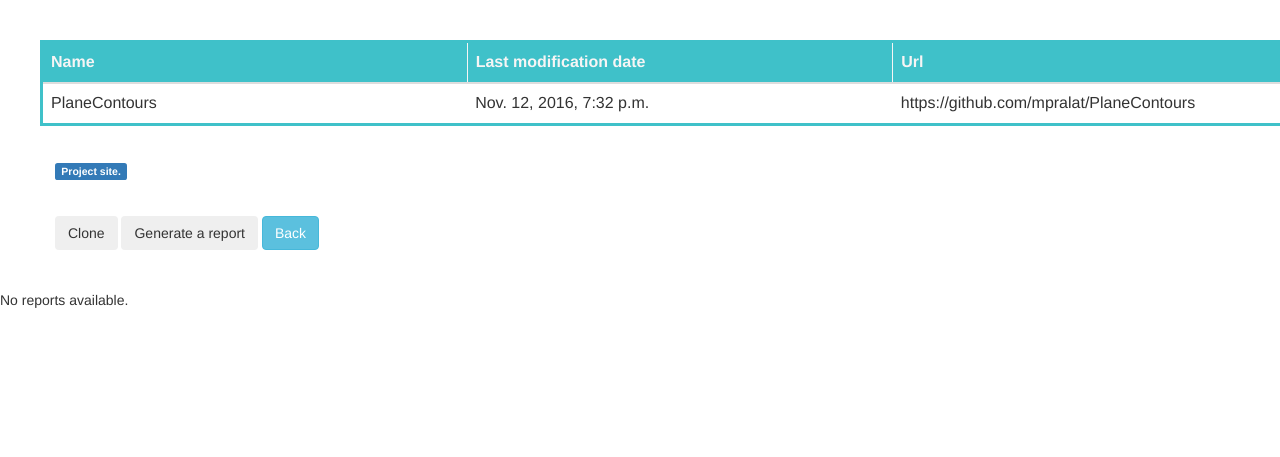
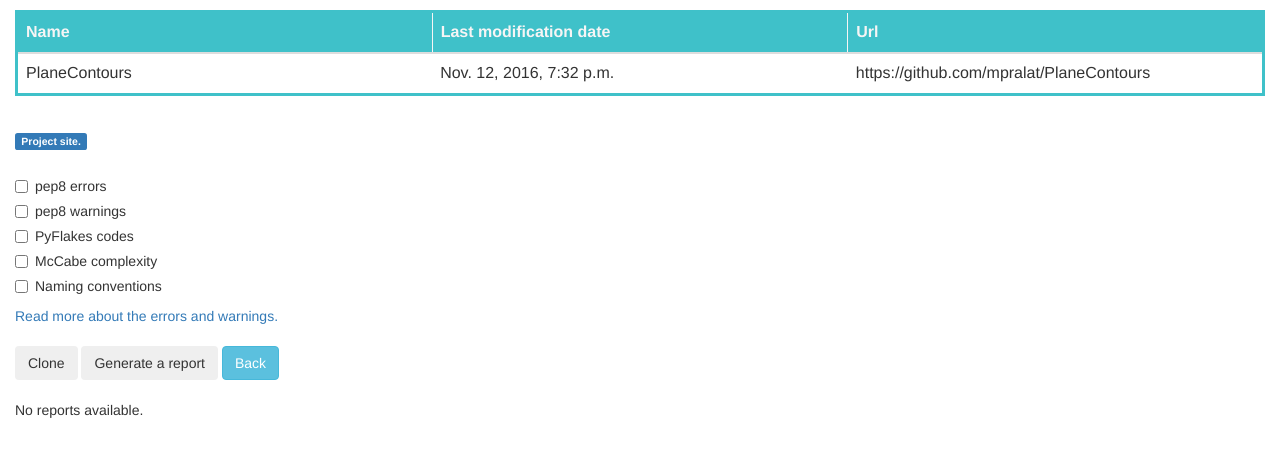
Before and after one commit to mpralat/pythonCodeAnalyzer, a Django app: page /project/58/ in a window 1280 px wide. Shown: the part 70-527 px from the top of the page. Run offline with Django 3.2, Linux system fonts and the light colour scheme; data comes from the database, SQL or seed files in the repository; both versions use the stored data as it was after the commit; data that the repository does not hold is empty; style sheets or scripts are compiled from the project's sources; parts of the project's set-up code (start-up, migrations or seed data) failed here and were passed over; some libraries are stand-ins or nearby versions.

Commit message:
Minor changes

```diff
--- a/staticCodeAnalyzer/mainApp/models.py
+++ b/staticCodeAnalyzer/mainApp/models.py
@@ -1,4 +1,5 @@
 from django.db import models
+import datetime
 
 # Create your models here.
 class Project(models.Model):
@@ -6,6 +7,7 @@ class Project(models.Model):
     repository_url = models.URLField()
     last_commit_date = models.DateTimeField()
     cloned_dir_path = models.CharField(max_length=200, default='')
+    # last_report_date = models.DateTimeField(default=datetime.datetime.now())
 
 
 class Report(models.Model):
--- a/staticCodeAnalyzer/mainApp/static/css/style.scss
+++ b/staticCodeAnalyzer/mainApp/static/css/style.scss
@@ -23,7 +23,6 @@ header{
 //  background: $pink;
 //}
 table {
-  margin: 40px;
   display: table;
   width: 70%;
   table-layout: fixed;
@@ -33,7 +32,9 @@ table {
 }
 
 .container-fluid{
-  margin: 40px;
+  padding: 10px;
+  margin-right: 5px;
+  margin-left: 5px;
 }
 //
 //th, td {
--- a/staticCodeAnalyzer/mainApp/static/functionality.js
+++ b/staticCodeAnalyzer/mainApp/static/functionality.js
@@ -1,17 +1,12 @@
 /**
  * Created by marta on 07.05.17.
  */
-function sendFormRequest(project_id, url){
+function sendCloneRequest(project_id){
     console.log(project_id);
-    if(url === '/clone_project/'){
-         $('#project_state').text('Cloning the repository...');
-         document.getElementById("report_button").disabled = true;
-    } else {
-         $('#project_state').text('Generating the report...');
-         document.getElementById("clone_button").disabled = true;
-    }
+    $('#project_state').text('Cloning the repository...');
+    document.getElementById("report_button").disabled = true;
     $.ajax({
-        url: url,
+        url: /clone_project/,
         type: "POST",
         data: {csrfmiddlewaretoken: document.getElementsByName('csrfmiddlewaretoken')[0].value,
                 'project_id' : project_id},
@@ -25,7 +20,31 @@ function sendFormRequest(project_id, url){
             },
             203: function () {
                 $('#project_state').text('Made first, fresh clone.');
-            },
+            }
+        }
+    }).done(function () {
+        console.log("done");
+        document.getElementById("report_button").disabled = false;
+    });
+}
+
+function sendReportRequest(project_id){
+    console.log(project_id);
+     $('#project_state').text('Generating the report...');
+     document.getElementById("clone_button").disabled = true;
+     checked_flake_options = [];
+     $('#flake_options').find('input:checked').each(function () {
+            checked_flake_options.push($(this).attr('value'));
+        });
+    var jsonArr = JSON.stringify(checked_flake_options);
+    $.ajax({
+        url: '/generate_report/',
+        type: "POST",
+        data: {csrfmiddlewaretoken: document.getElementsByName('csrfmiddlewaretoken')[0].value,
+                'project_id' : project_id,
+                'flake_options' : jsonArr},
+        dataType: "json",
+        statusCode: {
             204: function () {
                 $('#project_state').text('Report generated.');
             },
@@ -35,7 +54,6 @@ function sendFormRequest(project_id, url){
         }
     }).done(function () {
         console.log("done");
-        document.getElementById("report_button").disabled = false;
         document.getElementById("clone_button").disabled = false;
         window.location.reload();
     });
--- a/staticCodeAnalyzer/mainApp/templates/project.html
+++ b/staticCodeAnalyzer/mainApp/templates/project.html
@@ -1,17 +1,13 @@
+<script src="https://ajax.googleapis.com/ajax/libs/jquery/3.2.1/jquery.min.js"></script>
+<script src="http://code.jquery.com/ui/1.9.2/jquery-ui.js"></script>
 {# Load the tag library #}
 {% load bootstrap3 %}
-
 {# Load CSS and JavaScript #}
 {% bootstrap_css %}
 {% bootstrap_javascript %}
-
 {# Display django.contrib.messages as Bootstrap alerts #}
 {% bootstrap_messages %}
-
-
 {% load staticfiles %}
-<script src="https://ajax.googleapis.com/ajax/libs/jquery/1.8.3/jquery.min.js" xmlns="http://www.w3.org/1999/html"></script>
-<script src="http://code.jquery.com/ui/1.9.2/jquery-ui.js"></script>
 <script src="{% static 'functionality.js' %}"></script>
 <title>Static Code Analyzer</title>
 <link rel="stylesheet" type="text/css" href="{% static 'css/style.css' %}" />
@@ -22,6 +18,7 @@
 
 {% block content %}
     {% csrf_token %}
+    <div class="container-fluid">
         <table class="table">
             <thead class="thead-inverse">
                 <tr>
@@ -36,20 +33,40 @@
                 <td> {{ project.repository_url }} </td>
             </tbody>
         </table>
+    </div>
     <div class="container-fluid">
         <span id="project_state" class="label label-primary">Project site.</span>
     </div>
 
+    <div class="container-fluid" id="flake_options">
+        <div class="checkbox">
+          <label><input type="checkbox" value="E">pep8 errors</label>
+        </div>
+        <div class="checkbox">
+          <label><input type="checkbox" value="W">pep8 warnings</label>
+        </div>
+        <div class="checkbox">
+          <label><input type="checkbox" value="F">PyFlakes codes</label>
+        </div>
+        <div class="checkbox">
+          <label><input type="checkbox" value="C9">McCabe complexity</label>
+        </div>
+        <div class="checkbox">
+          <label><input type="checkbox" value="N8">Naming conventions</label>
+        </div>
+        <a href="http://flake8.pycqa.org/en/2.5.5/warnings.html">Read more about the errors and warnings. </a>
+    </div>
+
     <div class="container-fluid">
-        <button type="button" id="clone_button" class="btn" onclick="sendFormRequest('{{project.id}}', '/clone_project/')">Clone</button>
-        <button type="button" id="report_button" class="btn" onclick="sendFormRequest('{{project.id}}', '/generate_report/')">Generate a report</button>
+        <button type="button" id="clone_button" class="btn" onclick="sendCloneRequest('{{project.id}}')">Clone</button>
+        <button type="button" id="report_button" class="btn" onclick="sendReportRequest('{{project.id}}')">Generate a report</button>
         <!--<a href="{% url 'clone_project' %}" class="btn btn-info" role="button">Clone project</a>-->
         <a href="/" class="btn btn-info" role="button">Back</a>
     </div>
 
 
 {% endblock %}
-
+<div class="container-fluid">
     {% if report_list %}
 <span>
     Available reports
@@ -66,3 +83,4 @@
     {% else %}
     <p>No reports available.</p>
 {% endif %}
+</div>
--- a/staticCodeAnalyzer/mainApp/views.py
+++ b/staticCodeAnalyzer/mainApp/views.py
@@ -60,12 +60,11 @@ def clone_project(request):
 def generate_report(request):
     if request.POST:
         project_id = request.POST.get('project_id')
-        print(project_id)
+        print(request.POST)
         project = Project.objects.get(pk=int(project_id))
-        print(project.name)
-        reportManager = report_functions.ReportManager(flake_options=[], project_name=project.name)
+        flake_options = request.POST.get('flake_options')
+        reportManager = report_functions.ReportManager(flake_options=flake_options, project_name=project.name)
         report_path = reportManager.create_whole_report()
-        print(report_path)
         # Creating new Report object
         report = Report(date=datetime.datetime.now(), path_to_report=report_path,
                         project=project)
```
Also changed, not shown: staticCodeAnalyzer/mainApp/report_functions.py (+8 -7 lines), staticCodeAnalyzer/mainApp/templates/index.html (+3 -4 lines), staticCodeAnalyzer/db.sqlite3. Lines whose indentation alone changed are shown as unchanged.
